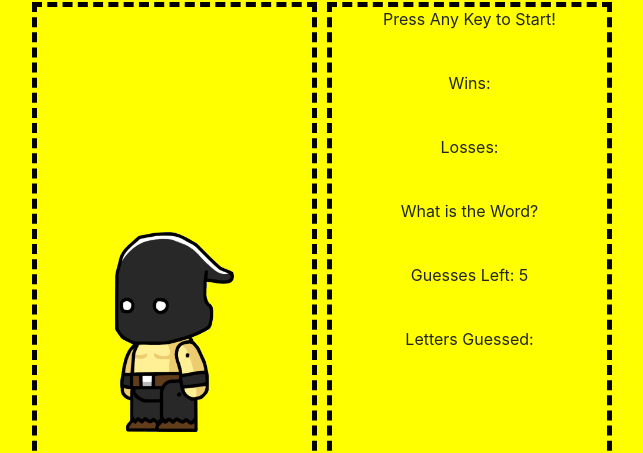
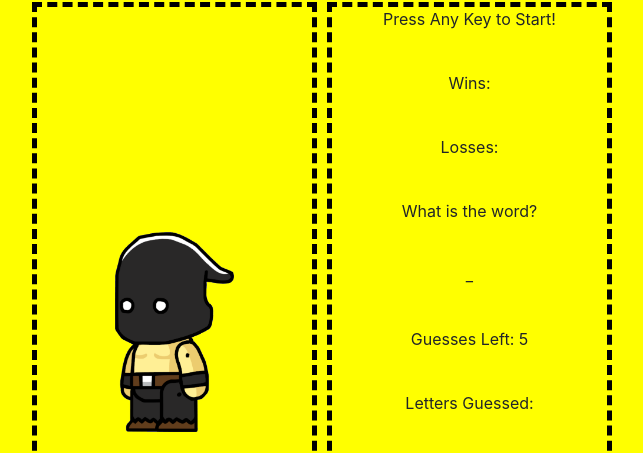
Before and after one commit to dpedersen84/Hangman-Game, a plain HTML site: page index.html in a window 1280 px wide. Shown: the part 354-807 px from the top of the page, without its empty margins (313-956 px from the left). Drawn offline with nearby package versions, Linux system fonts and the light colour scheme.

Commit message:
added to guessThisWord function

```diff
--- a/assets/javascript/game.js
+++ b/assets/javascript/game.js
@@ -34,7 +34,21 @@ function newGuessesLeft () {
 function newGuessThisWord () {
     this.guessThisWord = this.wordArr[Math.floor(Math.random() * this.wordArr.length)];
     console.log("Word To Guess: " + guessThisWord);
+
+    var strLength = guessThisWord.length;
+    for (var x = 0; x < strLength; x++) {
+        var y = guessThisWord.replace(guessThisWord, '_ ');
+        document.getElementById("word").innerHTML = y;
+    }
+
 };
+
+//convert to _
+//how many letters in string?
+
+
+//place on Dom
+//
 
 //Letters Guessed
 function newGuessedLetters () {
--- a/index.html
+++ b/index.html
@@ -33,7 +33,8 @@
                 <p id="start">Press Any Key to Start!</p><br>
                 <p id="wins">Wins: </p><br>
                 <p id="losses">Losses: </p><br>
-                <p id="word">What is the Word?</p><br>
+                <p>What is the word?</p><br>
+                <p id="word"></p><br>
                 <p id="guessesLeft">Guesses Left:</p><br>
                 <p id="letters">Letters Guessed: </p>
             </div>
```
